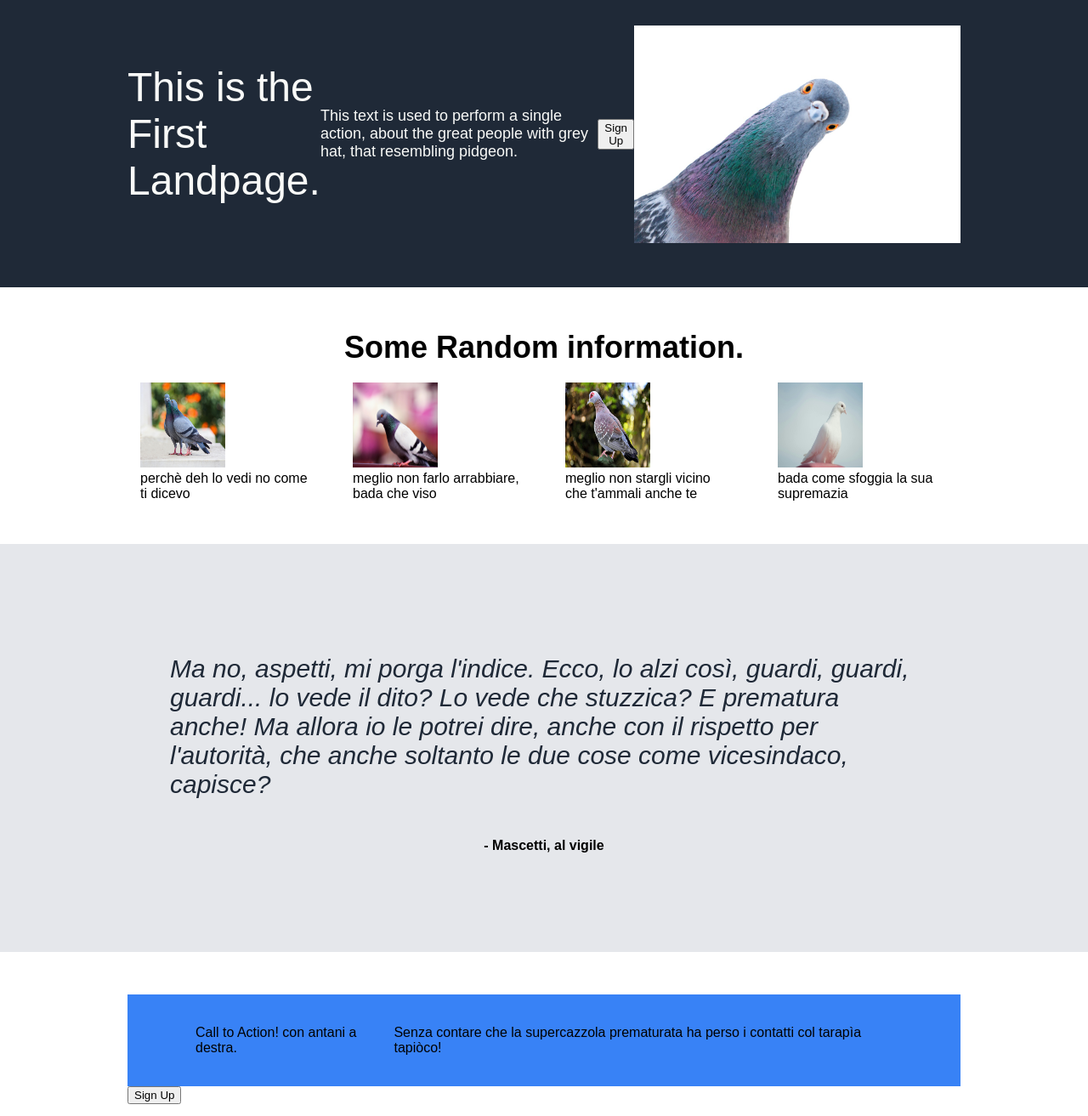
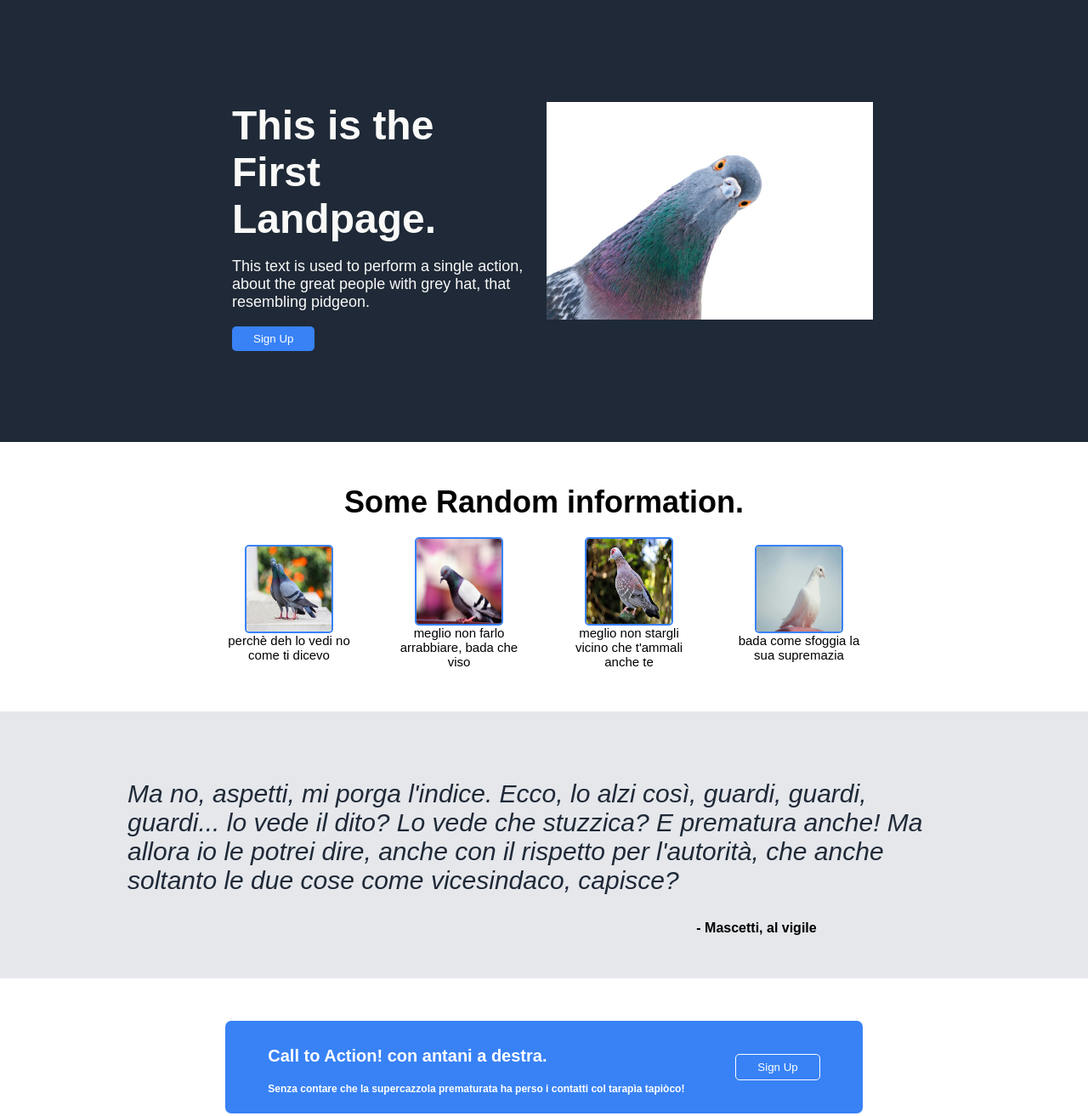
Before and after one commit to Al3xa66o/thefirstwebpage, a plain HTML site: page index.html in a window 1280 px wide. Shown: the part 80-1393 px from the top of the page at 85% size. Drawn offline with Linux system fonts and the light colour scheme.

Commit message:
landpage complete

```diff
--- a/index.html
+++ b/index.html
@@ -21,12 +21,11 @@
     <main>
         <div class="first-content">
             <div class="text-one">
-                <p class="title">This is the First Landpage.</p>
-                <p class="central">This text is used to perform a single action, about the great people with grey hat, that resembling pidgeon.</p>
-                <button class="1">Sign Up</button>
-            <div class="first-image">
-                <img src="Pigeons Holy Spirit.jpeg" alt="el pidgeon" width="384" height="256">
+                <h1>This is the First Landpage.</h1>
+                <p>This text is used to perform a single action, about the great people with grey hat, that resembling pidgeon.</p>
+                <button class="butt1">Sign Up</button>
             </div>
+            <div><img class="first-image" src="Pigeons Holy Spirit.jpeg" alt="el pidgeon" width="384" height="256"></div>
         </div>
 
         <div class="secon-content">
@@ -55,16 +54,18 @@
             <div class="quote">
                 <p class="quote-text">Ma no, aspetti, mi porga l'indice. Ecco, lo alzi così, guardi, guardi, guardi... lo vede il dito? Lo vede che stuzzica?
                     E prematura anche! Ma allora io le potrei dire, anche con il rispetto per l'autorità, che anche soltanto le due cose come vicesindaco, capisce?</p>
-                <p class="quote-speak">- Mascetti, al vigile</p>
+                <span class="quote-speak">- Mascetti, al vigile</span>
             </div>
         </div>
 
         <div class="fourth-content">
             <div class="action-box">
-                <p class="action-title">Call to Action! con antani a destra.</p>
-                <p class="action-text">Senza contare che la supercazzola prematurata ha perso i contatti col tarapìa tapiòco!</p>
+                <div class="action-text">
+                    <h3>Call to Action! con antani a destra.<h3>
+                    <p>Senza contare che la supercazzola prematurata ha perso i contatti col tarapìa tapiòco!</p>
+                </div>
+                <button class="butt2">Sign Up</button>
             </div>
-            <button class="2">Sign Up</button>
         </div>
     </main>
     <div class="footer">Copyright © Al3xa66o 2024</div>
--- a/style.css
+++ b/style.css
@@ -1,106 +1,132 @@
 body {
     font-family: sans-serif;
-    display: flex;
-    flex-direction: column;
-    max-height: 100vh;
+    min-height: 100vh;
     margin: 0;
     padding: 0;
+    box-sizing: border-box;
+
+}
+main {
+    flex-grow: 1;
+}
+
+/* header */
+header {
+    background-color: #1F2937;
 }
 
 .top-section {
-    background-color: #1F2937;
     display: flex;
     justify-content: space-between;
     align-items: center;
-    padding-top: 0;
+    margin: 0 auto;
+    width: 820px;
+    height: 60px;
 }
 
 .head-title {
-    display: flex;
     font-size: 24px;
     color: #f9faf8;
-    justify-content: center;
-    align-items: center;
-    margin-left: 150px;
 }
 
 .top-row {
     display: flex;
-    justify-content: center;
-    align-items: center;
+    justify-content: flex-end;
     gap: 15px;
-    margin-right: 150px;
     font-size: 18px;
 }
 
+/* main section 1 */
 .first-content {
     background-color: #1F2937;
     display: flex;
-    flex-direction: column;
+    justify-content: center;
+    align-items: center;
 
 
 }
 .text-one {
     display: flex;
-    justify-content: space-between;
-    align-items: center;
-    padding: 50px 150px;
+    flex-direction: column;
+    justify-content: center;
+    align-items: flex-start;
+    width: 350px;
+    height: 500px;
+    padding: 20px;
+}
+h1 {
+    color: #f9faf8;
+    font-size: 48px;
+    font-weight: 900px;
+    margin-bottom: 0;
 
 
 }
-.title {
-    color: #f9faf8;
-    font-size: 48px;
-    font-weight: 900px;
-
-
-}
-.central {
+.text-one p {
     font-size: 18px;
     color: #f9faf8;
 
 }
-.first-image {
-    display: flex;
+
+.butt1 {
+    background-color: #3882f6;
+    border: none;
+    border-radius: 5px;
+    padding: 7px 25px;
+    color: white;
 }
 
-
+/* main section 2*/
 .secon-content {
     background-color: white;
+    display: flex;
+    justify-content: center;
+    align-items: center;
+    flex-grow: 1;
+    flex-direction: column;
     padding: 50px 150px;
-    flex: 1;
 }
 
 .secon-title {
     font-size: 36px;
     font-weight: 900;
-    display: flex;
-    justify-content: center;
     margin-bottom: 20px;
 }
 .information {
     display: flex;
     gap: 50px;
     justify-content: center;
+    align-items: center;
 }
 .box {
-    max-width: 200px;
+    display: flex;
+    flex-direction: column;
+    align-items: center;
+    justify-content: center;
+    text-align: center;
+    width: 150px;
 }
 .text {
-    display: flex;
-    flex-wrap: wrap;
+   font-size: 15px;
+}
+.box img {
+    border-radius: 5px;
+    border: 2px solid #3882f6;
 }
 
 
+/* main section 3*/
 .third-content {
     background-color: #e5e7eb;
 }
 .quote {
     display: flex;
     justify-content: center;
+    flex-direction: column;
     align-items: center;
-    padding: 100px 200px;
-    flex-wrap: wrap;
+    flex-grow: 1;
+    padding: 50px 150px;
+
 }
 .quote-text {
     font-size: 30px;
@@ -110,35 +136,61 @@ body {
 }
 .quote-speak {
     font-weight: bold;
+    margin-left: 500px;
+}
+
+
+/*main section 4*/
+.fourth-content {
+    background-color: white;
+    display: flex;
+    justify-content: center;
+    align-items: center;
+    flex-grow: 1;
+    padding: 50px 150px;
+}
+.action-box {
+    background-color: #3882f6;
+    display: flex;
+    align-items: center;
+    justify-content: center;
+    border-radius: 7px;
+    padding: 10px 50px;
+}
+.action-text {
+    margin-right: 50px;
+    width: 500px;
+}
+h3 {
+    color: white;
+    font-size: 20px;
+    margin-bottom: 0;
+}
+.action-text p {
+    color: white;
+    margin-top: 5px;
+    font-size: 12px;
+}
+.butt2 {
+    text-decoration: none;
+    font-weight: 400;
+    background-color: #3882f6;
+    border: 1px solid white;
+    border-radius: 5px;
+    padding: 7px 25px;
+    color: white;
 }
 
 
 
-.fourth-content {
-    background-color: white;
-    padding: 50px 150px;
-}
-.action-box {
-    background-color: #3882f6;
-    padding: 20px 80px;
-    display: flex;
-    align-items: center;
-    justify-content: center;
-
-}
-
-
-
-
-
-
+/* footer */
 .footer {
     background-color: #1F2937;
     display: flex;
     justify-content: center;
     align-items: center;
-    flex: 1;
     padding: 30px 200px;
+    color: #e5e7eb;
 }
 
 
```
